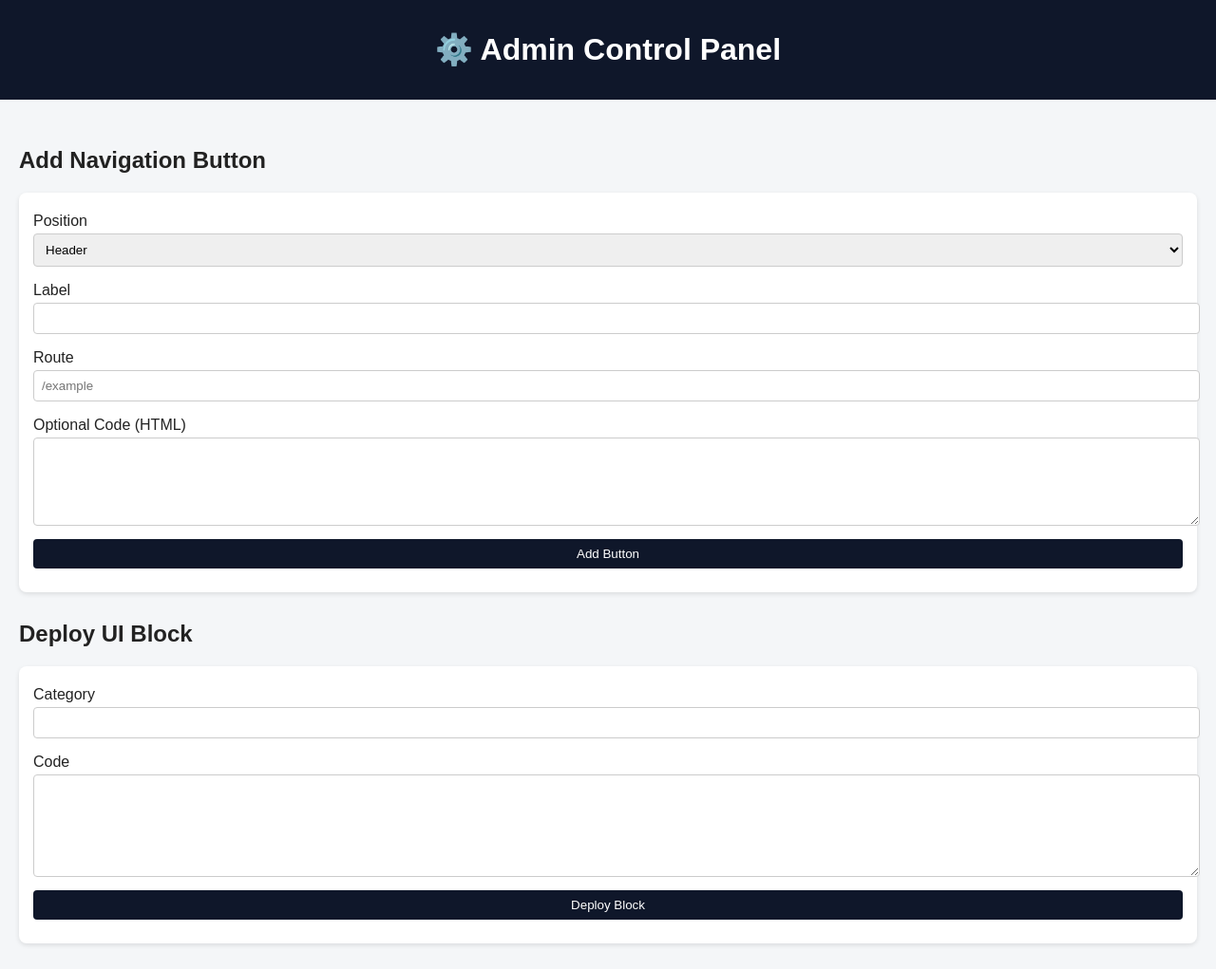
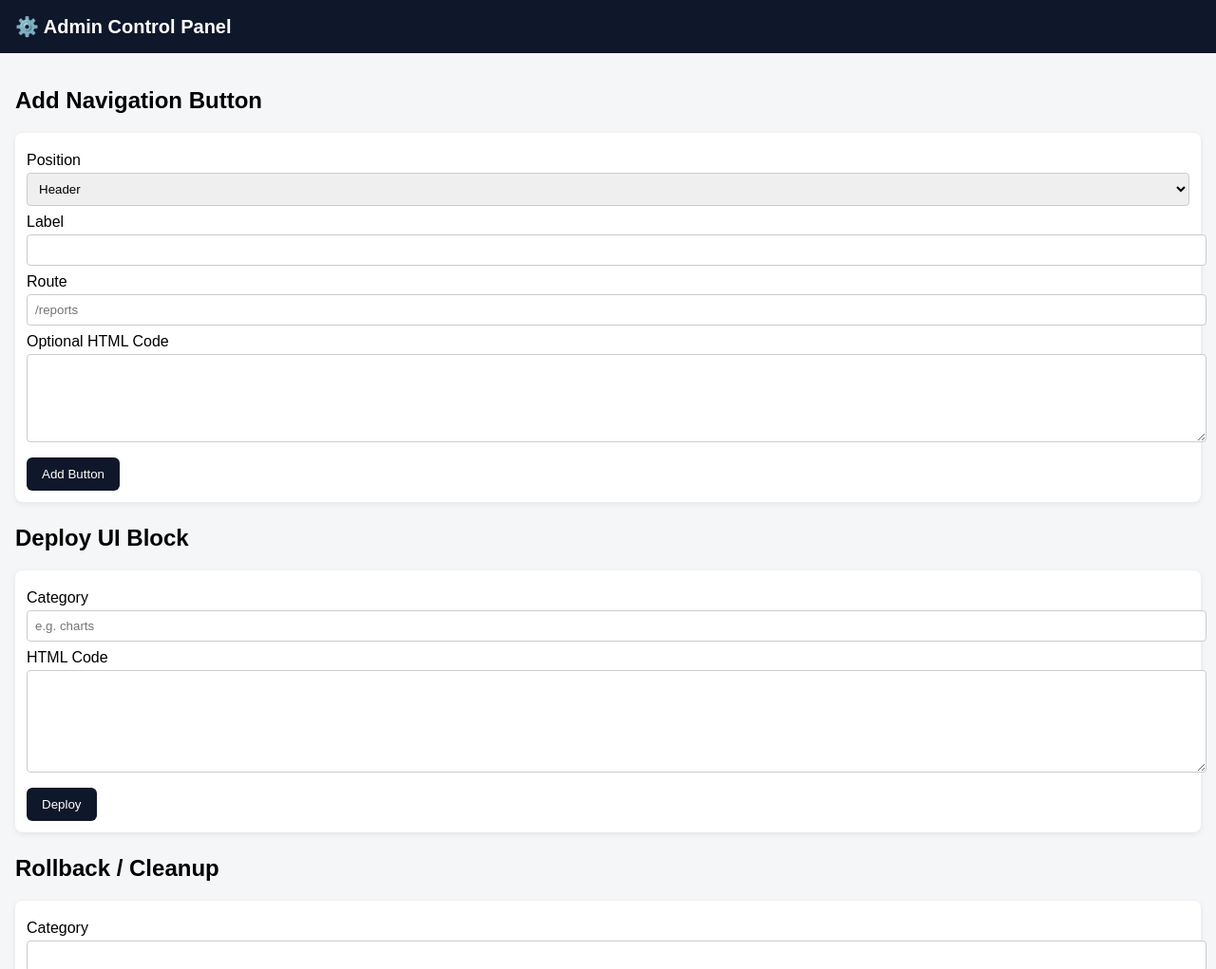
Before and after one commit to notcreated2310-ai/Bullet-server, a plain HTML site: page templates/admin.html in a window 1280 px wide. Shown: the top 1021 px of the page at 95% size. Drawn offline with Linux system fonts and the light colour scheme.

Commit message:
Update admin.html

```diff
--- a/templates/admin.html
+++ b/templates/admin.html
@@ -1,80 +1,29 @@
 <!DOCTYPE html>
-<html lang="en">
+<html>
 <head>
-  <meta charset="UTF-8">
-  <title>Admin Control Panel</title>
+  <meta charset="utf-8">
+  <title>Admin Panel</title>
   <meta name="viewport" content="width=device-width, initial-scale=1">
   <style>
-    body {
-      font-family: Arial, sans-serif;
-      margin: 0;
-      background: #f4f6f8;
-      color: #222;
-    }
-    header {
-      background: #0f172a;
-      color: white;
-      padding: 12px;
-      text-align: center;
-    }
-    main {
-      padding: 20px;
-    }
-    h2 {
-      margin-top: 20px;
-    }
-    form {
-      margin-bottom: 20px;
-      background: white;
-      padding: 15px;
-      border-radius: 8px;
-      box-shadow: 0 2px 5px rgba(0,0,0,0.1);
-    }
-    label {
-      display: block;
-      margin: 6px 0 4px;
-    }
-    input, textarea, select, button {
-      width: 100%;
-      padding: 8px;
-      margin-bottom: 10px;
-      border-radius: 4px;
-      border: 1px solid #ccc;
-    }
-    button {
-      background: #0f172a;
-      color: white;
-      border: none;
-      cursor: pointer;
-    }
-    button:hover {
-      background: #1e293b;
-    }
-    table {
-      width: 100%;
-      border-collapse: collapse;
-      margin-top: 10px;
-    }
-    th, td {
-      border: 1px solid #ddd;
-      padding: 8px;
-    }
-    th {
-      background: #0f172a;
-      color: white;
-    }
-    .section {
-      margin-top: 30px;
-    }
+    body { font-family: Arial, sans-serif; margin: 0; background: #f4f6f8; }
+    header { background: #0f172a; color: white; padding: 16px; }
+    h1 { margin: 0; font-size: 20px; }
+    section { padding: 16px; }
+    form { margin-bottom: 24px; background: #fff; padding: 12px; border-radius: 8px; box-shadow: 0 2px 6px rgba(0,0,0,0.08); }
+    label { display:block; margin-top: 8px; }
+    input, textarea, select { width: 100%; padding: 8px; margin-top: 4px; border: 1px solid #ccc; border-radius: 4px; }
+    button { margin-top: 12px; padding: 10px 16px; border: none; background: #0f172a; color: white; border-radius: 6px; cursor: pointer; }
+    table { width: 100%; border-collapse: collapse; margin-top: 12px; }
+    th, td { border: 1px solid #ccc; padding: 8px; text-align: left; }
+    th { background: #eee; }
   </style>
 </head>
 <body>
   <header>
     <h1>⚙️ Admin Control Panel</h1>
   </header>
-  <main>
 
-    <div class="section">
+  <section>
     <h2>Add Navigation Button</h2>
     <form action="/admin/nav/add" method="post">
       <label>Position</label>
@@ -85,58 +34,49 @@
       <label>Label</label>
       <input name="label" required>
       <label>Route</label>
-        <input name="route" placeholder="/example">
-        <label>Optional Code (HTML)</label>
+      <input name="route" placeholder="/reports" required>
+      <label>Optional HTML Code</label>
       <textarea name="code" rows="5"></textarea>
       <button type="submit">Add Button</button>
     </form>
-    </div>
 
-    <div class="section">
     <h2>Deploy UI Block</h2>
     <form action="/code/deploy" method="post">
       <label>Category</label>
-        <input name="category" required>
-        <label>Code</label>
+      <input name="category" placeholder="e.g. charts">
+      <label>HTML Code</label>
       <textarea name="code" rows="6"></textarea>
-        <button type="submit">Deploy Block</button>
+      <button type="submit">Deploy</button>
     </form>
-    </div>
 
-    <div class="section">
-      <h2>Rollback Category</h2>
+    <h2>Rollback / Cleanup</h2>
     <form action="/admin/rollback" method="post">
       <label>Category</label>
       <input name="category" required>
       <button type="submit">Rollback</button>
     </form>
-    </div>
 
-    <div class="section">
     <h2>Broker Settings</h2>
     <form action="/broker/save" method="post">
       <label>Broker Name</label>
-        <input name="broker_name" placeholder="binance">
+      <input name="broker_name" required>
       <label>API Key</label>
-        <input name="api_key">
+      <input name="api_key" required>
       <label>API Secret</label>
-        <input name="api_secret">
+      <input name="api_secret" required>
       <label>Mode</label>
       <select name="mode">
         <option value="testnet">Testnet</option>
         <option value="live">Live</option>
       </select>
-        <button type="submit">Save Broker</button>
+      <button type="submit">Save</button>
     </form>
-    </div>
 
-    <div class="section">
     <h2>Quick Links</h2>
-      <p><a href="/admin/history" target="_blank">View Deployment History</a></p>
+    <p><a href="/ui" target="_blank">Preview App UI</a></p>
+    <p><a href="/admin/history" target="_blank">View Deploy History</a></p>
     <p><a href="/admin/logs" target="_blank">View Logs</a></p>
-      <p><a href="/ui" target="_blank">Open App UI</a></p>
-    </div>
-
-  </main>
+    <p><a href="/broker/settings" target="_blank">View Broker Settings</a></p>
+  </section>
 </body>
 </html>
```
Lines whose indentation alone changed are shown as unchanged.
